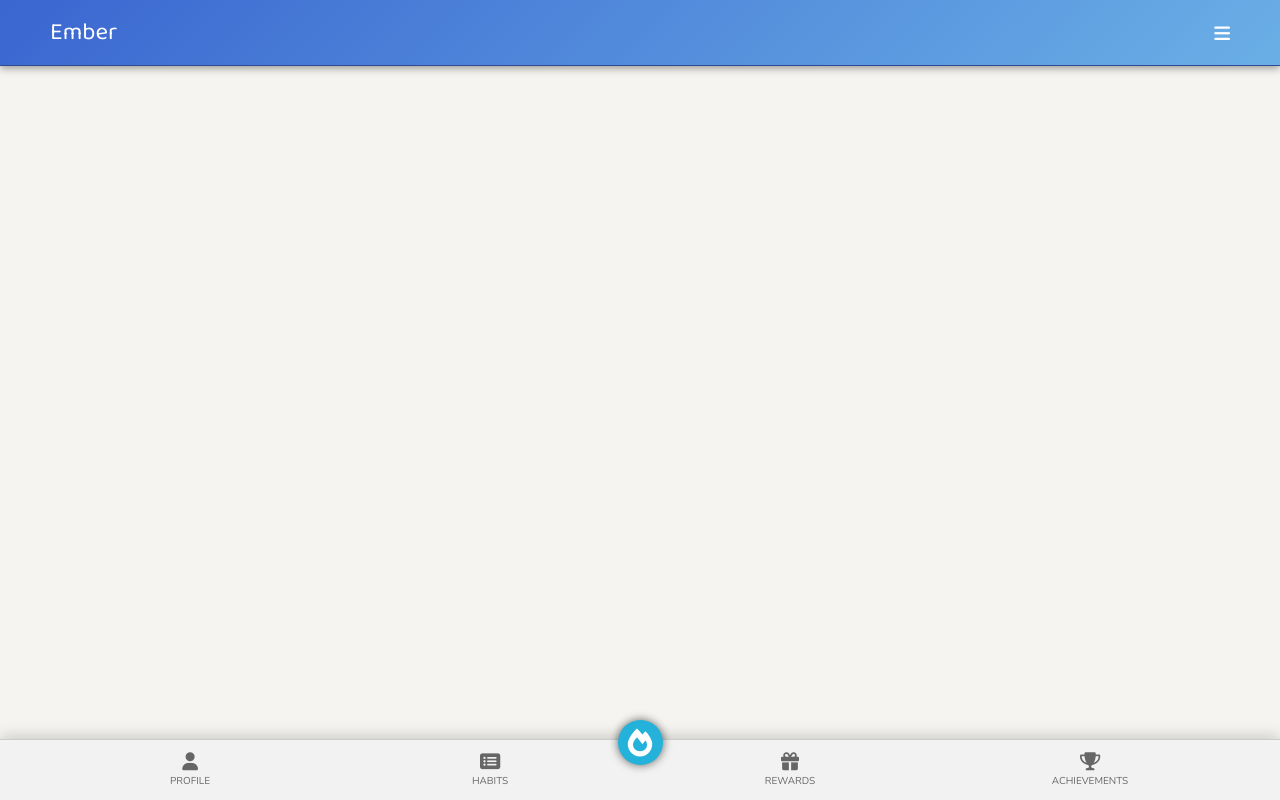
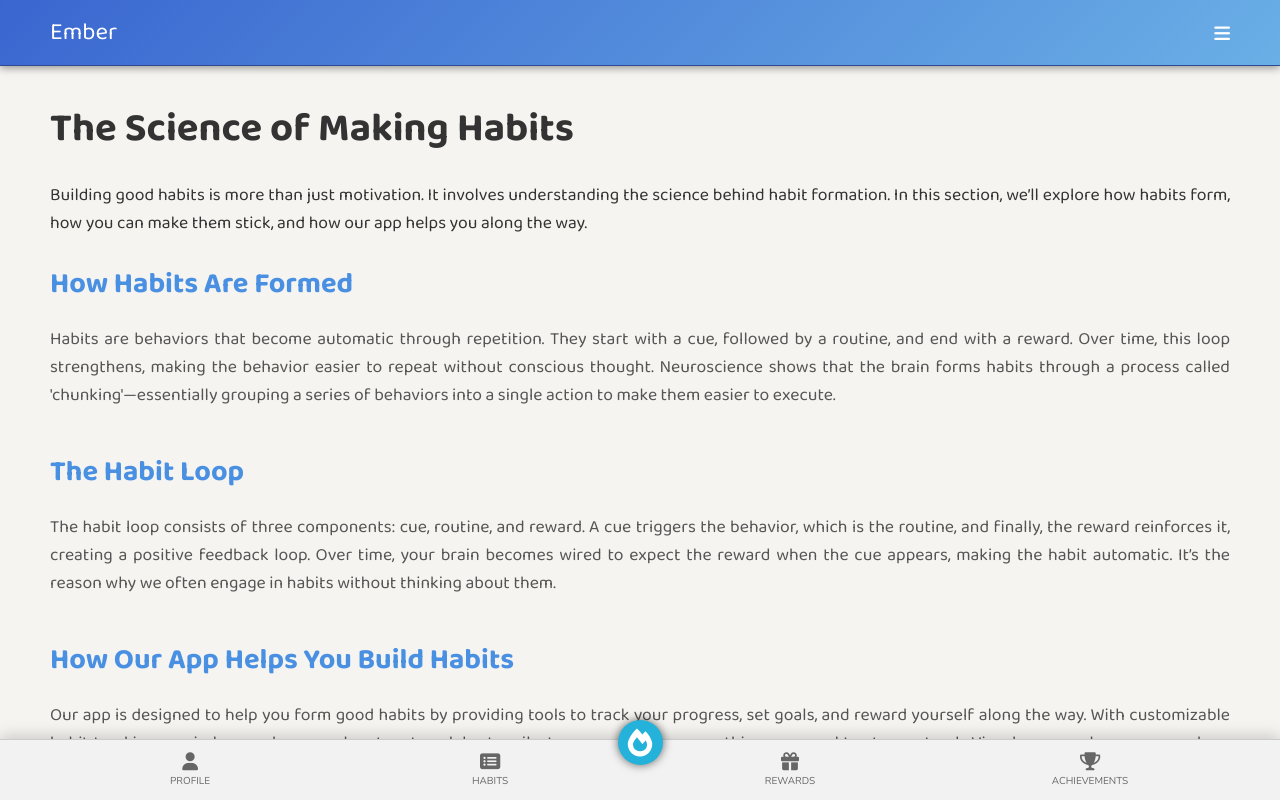
Before and after one commit to joseph-johnson27001/habit-spinner, a Vue app: page /science-of-habits in a window 1280 px wide. Shown: the top 800 px of the page. Built offline with nearby package versions, Linux system fonts and the light colour scheme.

Commit message:
Science of making habits page

```diff
--- a/src/router/index.js
+++ b/src/router/index.js
@@ -5,6 +5,7 @@ import SpinnerPage from "../views/SpinnerPage.vue";
 import ProfilePage from "@/views/ProfilePage.vue";
 import SettingsPage from "@/views/SettingsPage.vue";
 import AchievementsPage from "@/views/AchievementsPage.vue";
+import ScienceOfHabitsPage from "@/views/ScienceOfHabitsPage.vue";
 
 const routes = [
   {
@@ -37,6 +38,11 @@ const routes = [
     name: "Settings",
     component: SettingsPage,
   },
+  {
+    path: "/science-of-habits",
+    name: "ScienceOfHabits",
+    component: ScienceOfHabitsPage,
+  },
 ];
 
 const router = createRouter({
--- /dev/null
+++ b/src/views/ScienceOfHabitsPage.vue
@@ -0,0 +1,96 @@
+<template>
+  <div class="science-of-habits-page">
+    <h1>{{ title }}</h1>
+    <p>{{ introduction }}</p>
+
+    <!-- Loop through all sections -->
+    <section
+      v-for="(section, index) in sections"
+      :key="index"
+      class="habit-section"
+    >
+      <h2>{{ section.title }}</h2>
+      <p>{{ section.content }}</p>
+    </section>
+  </div>
+</template>
+
+<script>
+export default {
+  name: "ScienceOfHabits",
+  data() {
+    return {
+      title: "The Science of Making Habits",
+      introduction:
+        "Building good habits is more than just motivation. It involves understanding the science behind habit formation. In this section, we’ll explore how habits form, how you can make them stick, and how our app helps you along the way.",
+      sections: [
+        {
+          title: "How Habits Are Formed",
+          content:
+            "Habits are behaviors that become automatic through repetition. They start with a cue, followed by a routine, and end with a reward. Over time, this loop strengthens, making the behavior easier to repeat without conscious thought. Neuroscience shows that the brain forms habits through a process called 'chunking'—essentially grouping a series of behaviors into a single action to make them easier to execute.",
+        },
+        {
+          title: "The Habit Loop",
+          content:
+            "The habit loop consists of three components: cue, routine, and reward. A cue triggers the behavior, which is the routine, and finally, the reward reinforces it, creating a positive feedback loop. Over time, your brain becomes wired to expect the reward when the cue appears, making the habit automatic. It’s the reason why we often engage in habits without thinking about them.",
+        },
+        {
+          title: "How Our App Helps You Build Habits",
+          content:
+            "Our app is designed to help you form good habits by providing tools to track your progress, set goals, and reward yourself along the way. With customizable habit tracking, reminders, and a reward system to celebrate milestones, you’ll have everything you need to stay on track. Visual cues, such as progress bars and streaks, also keep you motivated, reinforcing the habit loop.",
+        },
+        {
+          title: "The Importance of Consistency",
+          content:
+            "Consistency is key to habit formation. Studies show that it takes, on average, 66 days for a new behavior to become automatic. With our app, you can track your daily progress and see how your consistency pays off. Small wins over time build the momentum needed to make your habits stick, turning them into lasting routines.",
+        },
+      ],
+
+      // Get started section
+      getStartedTitle: "Get Started Today",
+      getStartedContent:
+        "Now that you know the science behind habit formation, it’s time to take action. Start building your habits today by choosing one you want to focus on. Our app will help you track your progress and stay motivated every step of the way.",
+      getStartedText: "Get Started",
+      getStartedLink: "/habit-tracking", // link to the habit tracking page
+    };
+  },
+};
+</script>
+
+<style scoped>
+.science-of-habits-page {
+  font-family: "Baloo 2", sans-serif;
+  color: #333;
+  text-align: justify;
+  padding: 0px 10px 60px 10px;
+}
+
+h1 {
+  font-size: 2.5rem;
+  color: #333;
+  text-align: left;
+  margin-bottom: 20px;
+  padding-top: 0px;
+}
+
+p {
+  font-size: 1.1rem;
+  line-height: 1.6;
+  margin-bottom: 20px;
+}
+
+.habit-section {
+  margin-bottom: 40px;
+}
+
+.habit-section h2 {
+  text-align: left;
+  font-size: 1.8rem;
+  color: #4a90e2; /* Accent color for section titles */
+  margin-bottom: 15px;
+}
+
+.habit-section p {
+  color: #555;
+}
+</style>
```
